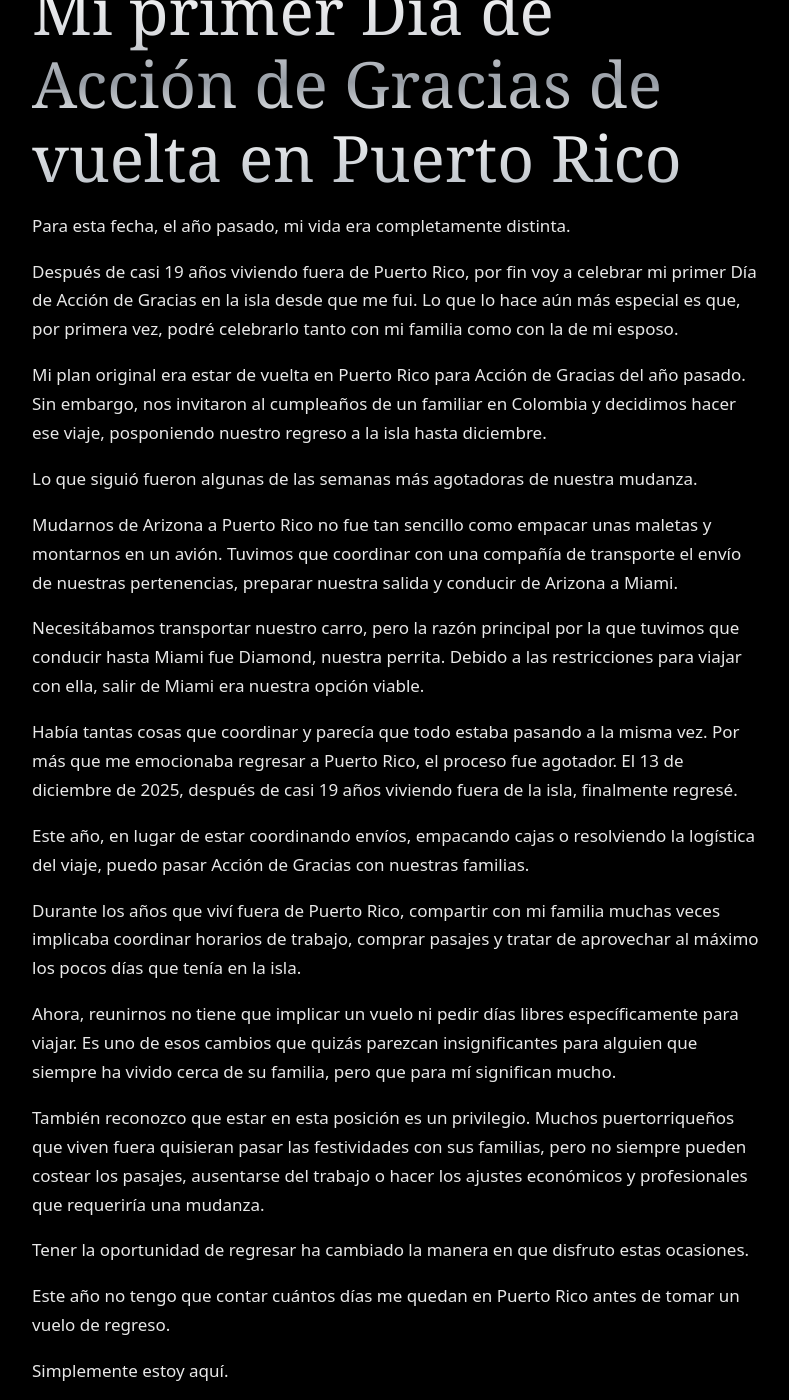
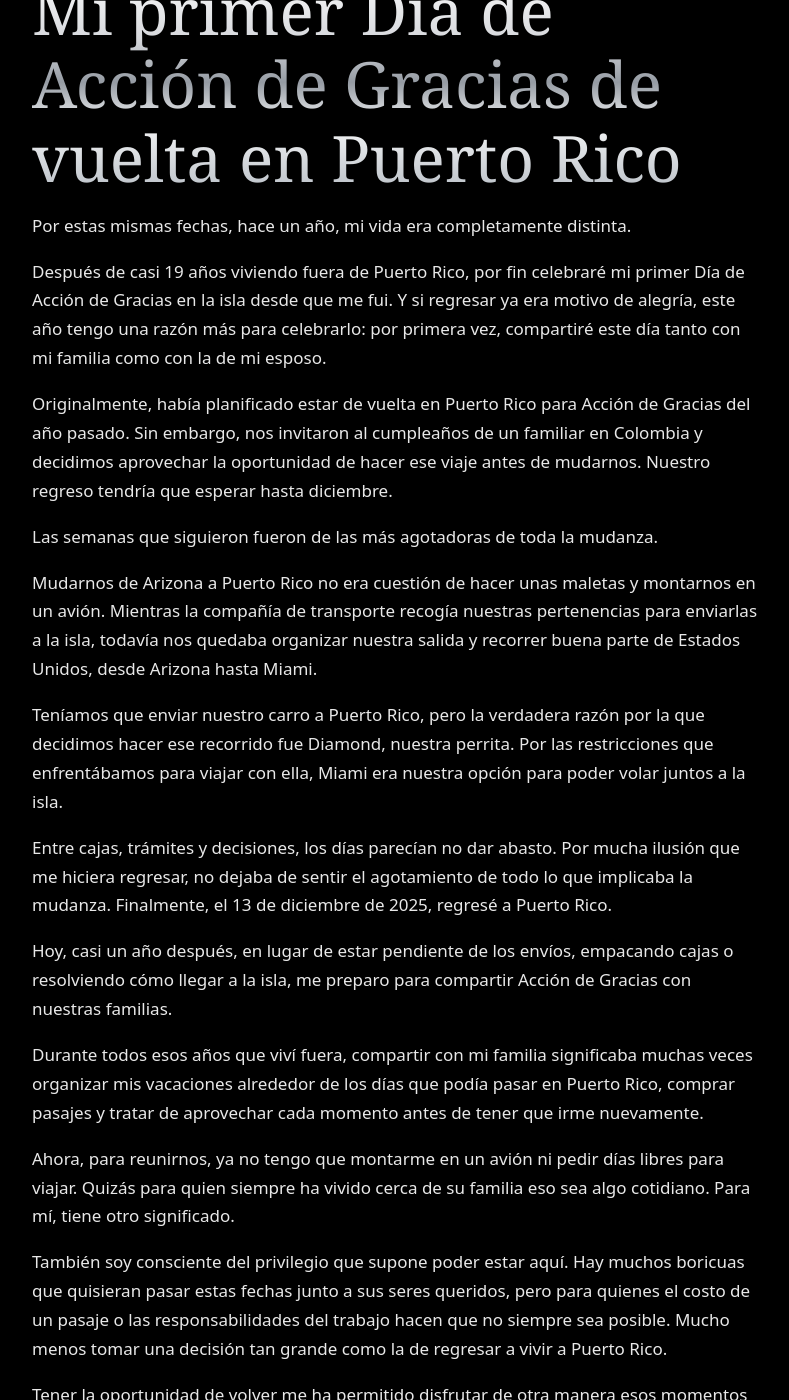
Before and after one commit to DataScienceConsultants/borikenwithaplan, a Jekyll site: the page built from _posts/2026-11-25-mi-primer-dia-de-accion-de-gracias-en-puerto-rico.md, in a window 1280 px wide and 1400 px high, scrolled down 384 px. Shown: the whole window, without its empty margins (243-1032 px from the left). Built offline with Jekyll 4.4.1, drawn with Linux system fonts in a browser that asks for light colours; some of the changed text lies outside the part shown.

Commit message:
Refine Spanish Thanksgiving article for natural Puerto Rican storytelling

```diff
--- a/_posts/2026-11-25-mi-primer-dia-de-accion-de-gracias-en-puerto-rico.md
+++ b/_posts/2026-11-25-mi-primer-dia-de-accion-de-gracias-en-puerto-rico.md
@@ -3,43 +3,43 @@ title: Mi primer Día de Acción de Gracias de vuelta en Puerto Rico
 layout: post
 lang: es
 date: 2026-11-25
-description: Después de casi 19 años fuera, celebro mi primer Día de Acción de Gracias en Puerto Rico con nuestras familias.
+description: Después de casi 19 años fuera, celebro mi primer Día de Acción de Gracias en Puerto Rico junto a nuestras familias.
 ---
-Para esta fecha, el año pasado, mi vida era completamente distinta.
+Por estas mismas fechas, hace un año, mi vida era completamente distinta.
 
-Después de casi 19 años viviendo fuera de Puerto Rico, por fin voy a celebrar mi primer Día de Acción de Gracias en la isla desde que me fui. Lo que lo hace aún más especial es que, por primera vez, podré celebrarlo tanto con mi familia como con la de mi esposo.
+Después de casi 19 años viviendo fuera de Puerto Rico, por fin celebraré mi primer Día de Acción de Gracias en la isla desde que me fui. Y si regresar ya era motivo de alegría, este año tengo una razón más para celebrarlo: por primera vez, compartiré este día tanto con mi familia como con la de mi esposo.
 
-Mi plan original era estar de vuelta en Puerto Rico para Acción de Gracias del año pasado. Sin embargo, nos invitaron al cumpleaños de un familiar en Colombia y decidimos hacer ese viaje, posponiendo nuestro regreso a la isla hasta diciembre.
+Originalmente, había planificado estar de vuelta en Puerto Rico para Acción de Gracias del año pasado. Sin embargo, nos invitaron al cumpleaños de un familiar en Colombia y decidimos aprovechar la oportunidad de hacer ese viaje antes de mudarnos. Nuestro regreso tendría que esperar hasta diciembre.
 
 {% assign birthday_photo = site.static_files | where: "path", "/assets/images/thanksgiving-colombia.jpg" | first %}
 {% if birthday_photo %}
 <figure style="max-width:480px;margin:2rem auto;text-align:center"><img src="{{ birthday_photo.path | relative_url }}" alt="Celebrando un cumpleaños en familia en Colombia, noviembre de 2025, a pocas semanas de mudarnos a Puerto Rico." style="width:100%;height:auto;display:block" loading="lazy"><figcaption style="font-size:.85rem;color:var(--muted);margin-top:.5rem">Celebrando un cumpleaños en familia en Colombia, noviembre de 2025, a pocas semanas de mudarnos a Puerto Rico.</figcaption></figure>
 {% endif %}
 
-Lo que siguió fueron algunas de las semanas más agotadoras de nuestra mudanza.
+Las semanas que siguieron fueron de las más agotadoras de toda la mudanza.
 
-Mudarnos de Arizona a Puerto Rico no fue tan sencillo como empacar unas maletas y montarnos en un avión. Tuvimos que coordinar con una compañía de transporte el envío de nuestras pertenencias, preparar nuestra salida y conducir de Arizona a Miami.
+Mudarnos de Arizona a Puerto Rico no era cuestión de hacer unas maletas y montarnos en un avión. Mientras la compañía de transporte recogía nuestras pertenencias para enviarlas a la isla, todavía nos quedaba organizar nuestra salida y recorrer buena parte de Estados Unidos, desde Arizona hasta Miami.
 
-Necesitábamos transportar nuestro carro, pero la razón principal por la que tuvimos que conducir hasta Miami fue Diamond, nuestra perrita. Debido a las restricciones para viajar con ella, salir de Miami era nuestra opción viable.
+Teníamos que enviar nuestro carro a Puerto Rico, pero la verdadera razón por la que decidimos hacer ese recorrido fue Diamond, nuestra perrita. Por las restricciones que enfrentábamos para viajar con ella, Miami era nuestra opción para poder volar juntos a la isla.
 
-Había tantas cosas que coordinar y parecía que todo estaba pasando a la misma vez. Por más que me emocionaba regresar a Puerto Rico, el proceso fue agotador. El 13 de diciembre de 2025, después de casi 19 años viviendo fuera de la isla, finalmente regresé.
+Entre cajas, trámites y decisiones, los días parecían no dar abasto. Por mucha ilusión que me hiciera regresar, no dejaba de sentir el agotamiento de todo lo que implicaba la mudanza. Finalmente, el 13 de diciembre de 2025, regresé a Puerto Rico.
 
-Este año, en lugar de estar coordinando envíos, empacando cajas o resolviendo la logística del viaje, puedo pasar Acción de Gracias con nuestras familias.
+Hoy, casi un año después, en lugar de estar pendiente de los envíos, empacando cajas o resolviendo cómo llegar a la isla, me preparo para compartir Acción de Gracias con nuestras familias.
 
-Durante los años que viví fuera de Puerto Rico, compartir con mi familia muchas veces implicaba coordinar horarios de trabajo, comprar pasajes y tratar de aprovechar al máximo los pocos días que tenía en la isla.
+Durante todos esos años que viví fuera, compartir con mi familia significaba muchas veces organizar mis vacaciones alrededor de los días que podía pasar en Puerto Rico, comprar pasajes y tratar de aprovechar cada momento antes de tener que irme nuevamente.
 
-Ahora, reunirnos no tiene que implicar un vuelo ni pedir días libres específicamente para viajar. Es uno de esos cambios que quizás parezcan insignificantes para alguien que siempre ha vivido cerca de su familia, pero que para mí significan mucho.
+Ahora, para reunirnos, ya no tengo que montarme en un avión ni pedir días libres para viajar. Quizás para quien siempre ha vivido cerca de su familia eso sea algo cotidiano. Para mí, tiene otro significado.
 
-También reconozco que estar en esta posición es un privilegio. Muchos puertorriqueños que viven fuera quisieran pasar las festividades con sus familias, pero no siempre pueden costear los pasajes, ausentarse del trabajo o hacer los ajustes económicos y profesionales que requeriría una mudanza.
+También soy consciente del privilegio que supone poder estar aquí. Hay muchos boricuas que quisieran pasar estas fechas junto a sus seres queridos, pero para quienes el costo de un pasaje o las responsabilidades del trabajo hacen que no siempre sea posible. Mucho menos tomar una decisión tan grande como la de regresar a vivir a Puerto Rico.
 
-Tener la oportunidad de regresar ha cambiado la manera en que disfruto estas ocasiones.
+Tener la oportunidad de volver me ha permitido disfrutar de otra manera esos momentos que la distancia hacía tan difíciles de compartir.
 
-Este año no tengo que contar cuántos días me quedan en Puerto Rico antes de tomar un vuelo de regreso.
+Este año no tengo que contar los días que me quedan en la isla ni pensar en el vuelo de regreso.
 
-Simplemente estoy aquí.
+Esta vez, ya estoy en casa.
 
-Y por eso, entre tantas otras cosas, estoy agradecida.
+Y entre tantas razones para dar gracias, esa tiene un significado muy especial para mí.
 
-¡Feliz Día de Acción de Gracias a todos los boricuas que lo celebran, dondequiera que estén! 🇵🇷
+¡Feliz Día de Acción de Gracias a todos los boricuas que lo celebran, estén donde estén! 🇵🇷
 
 [Read in English]({{ '/journal/my-first-thanksgiving-back-in-puerto-rico/' | relative_url }})
```
